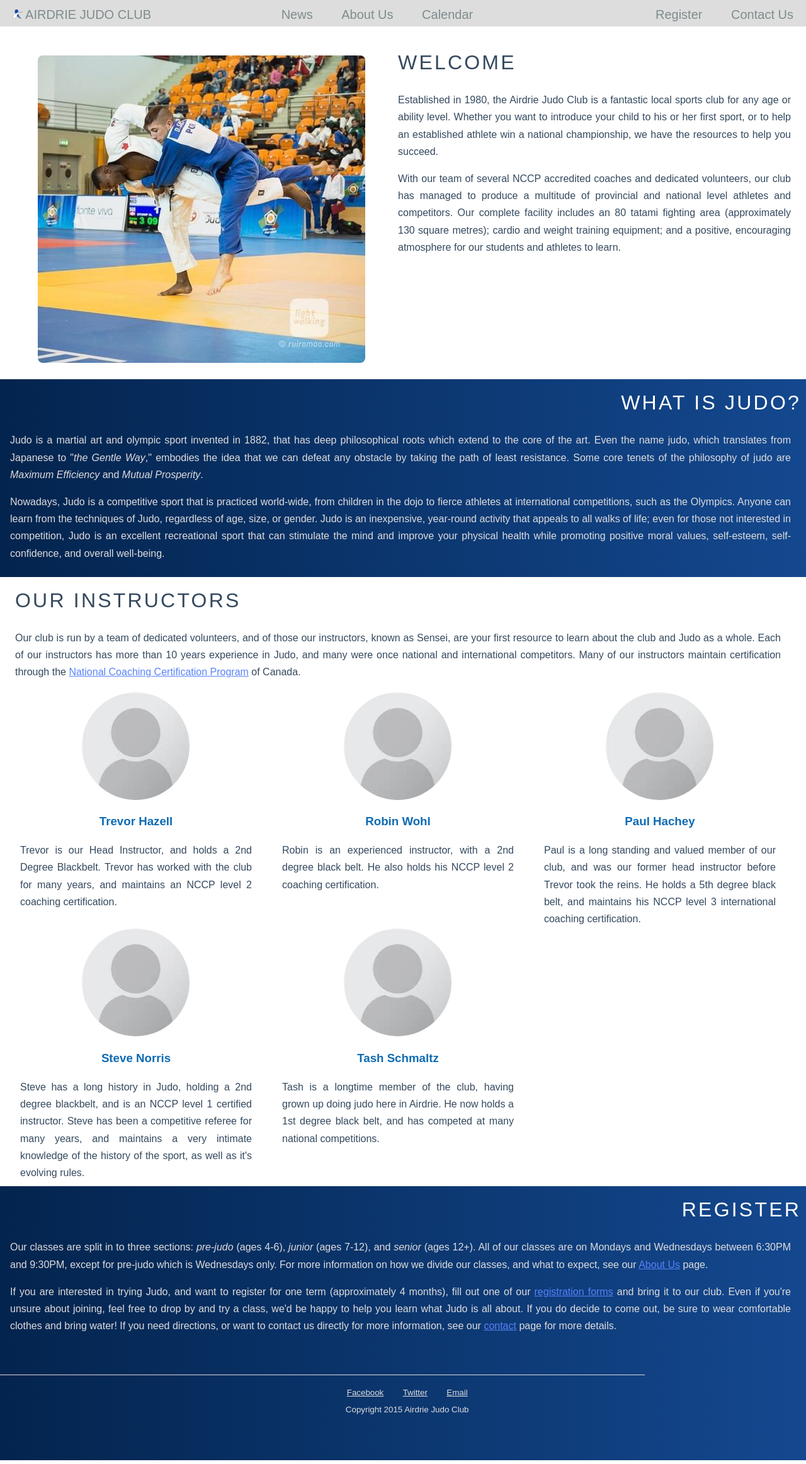
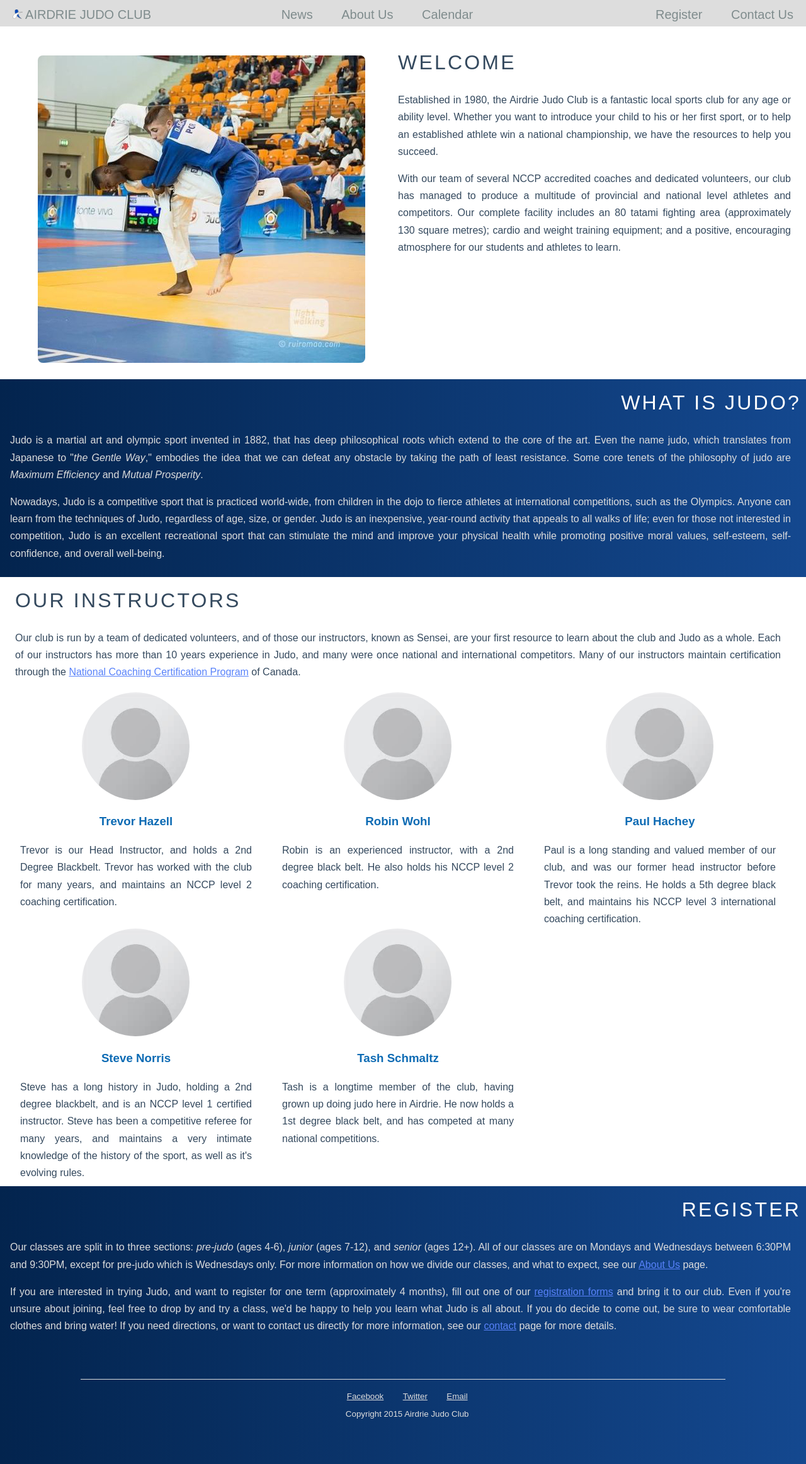
Before and after one commit to ThatGeoGuy/airdrie-judo, a Jekyll site: the page built from index.html, in a window 1280 px wide. Shown: the whole page at 63% size. Built offline with Jekyll 4.4.1, drawn with Linux system fonts in a browser that asks for light colours; nearby versions of some CDN libraries.

Commit message:
Fixes the footer spacing without breaking hr

```diff
--- a/css/base.css
+++ b/css/base.css
@@ -147,13 +147,17 @@
 }
 
 #footer p {
+	margin: 0;
 	padding-left: 1em;
 }
 
 #footer * {
 	text-align: center;
 	color: #ddd;
-	margin: 0;
+}
+
+#footer ul {
+	margin-bottom: 0;
 }
 
 #footer-list li {
```
